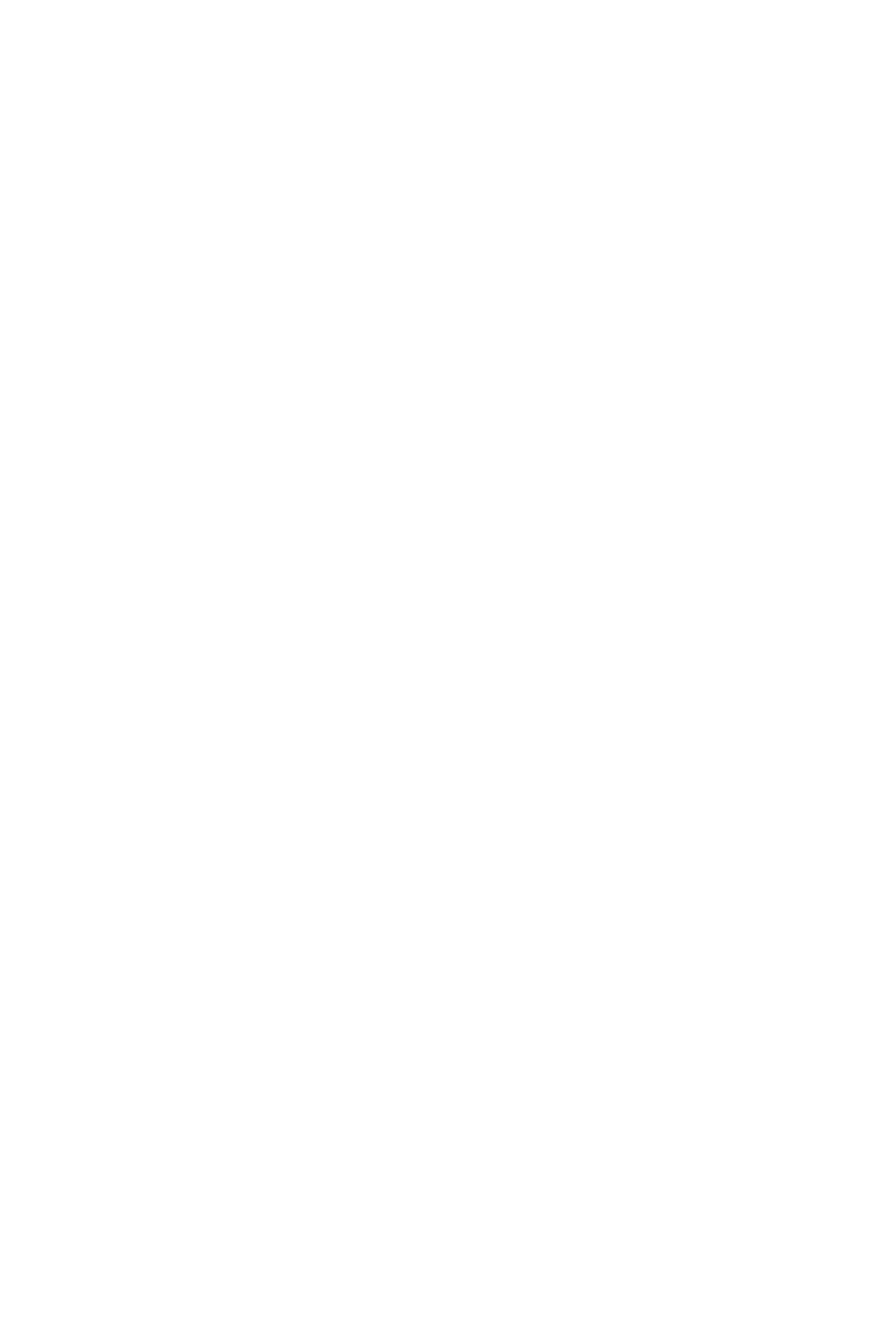
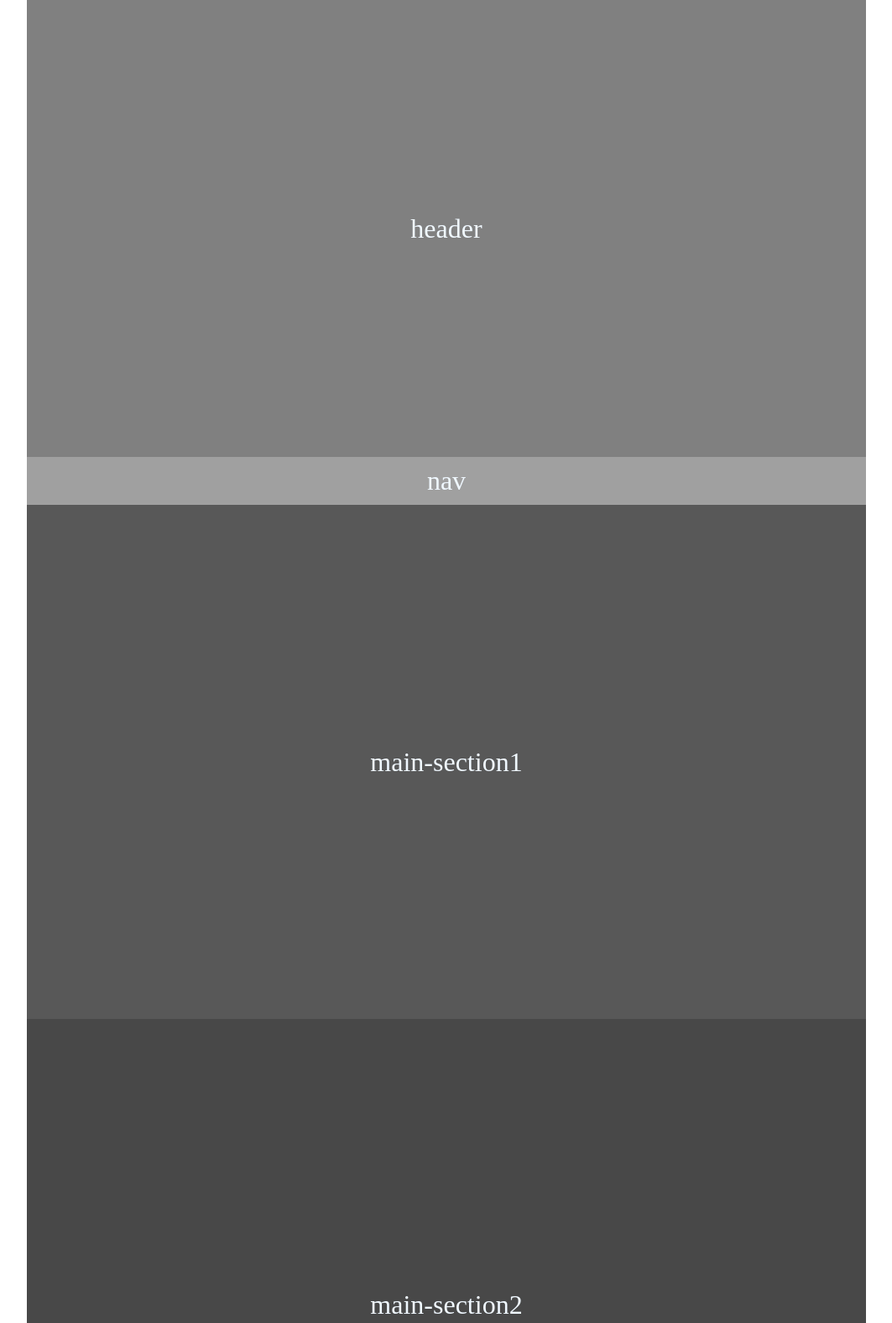
Before and after one commit to sandrastoltz/Layout-project, a plain HTML site: page index.html in a window 1280 px wide. Shown: the top 1575 px of the page at 84% size, without its empty margins (108-1171 px from the left). Before the commit the page ends 800 px from the top, so only its background shows below. Drawn offline with Linux system fonts and the light colour scheme.

Commit message:
grid-layout

```diff
--- a/index.html
+++ b/index.html
@@ -7,6 +7,37 @@
     <title>layoutprojekt</title>
 </head>
 <body>
+    <!--header-->
+    <header>
+        <p>header</p>
+    </header>
+
+    <!--nav-->
+    <nav>
+        <p>nav</p>
+    </nav>
+
+    <!--main-->
+    <main>
+        <!--section-1-->
+        <section class="section1">
+            <p>main-section1</p>
+        </section>
+
+        <!--section-2-->
+        <section class="section2">
+            <p>main-section2</p>
+        </section>
+        <!--section-3-->
+        <section class="section3">
+            <p>main-section3</p>
+        </section>
+    </main>
+
+    <!--footer-->
+    <footer>
+        <p>footer</p>
+    </footer>
 
 </body>
 </html>
--- a/style.css
+++ b/style.css
@@ -0,0 +1,92 @@
+*{
+    box-sizing: border-box;
+    margin: 0;
+    padding: 0;
+}
+
+body {
+    width: 62.5rem;
+    height: 187rem;
+    margin: auto;
+    display: grid;
+    grid-template-columns: repeat(6, 1fr);
+    grid-template-rows: [line1] 34rem [line2] 3.563rem [line3] 38.25rem [line4] 42.5rem [line5] 42.5rem [line6] 25.5rem [line7];
+}
+
+/*text*/
+p {
+    color: aliceblue;
+    font-size: 2rem;
+}
+
+/*header*/
+header {
+    background-color: gray;
+    grid-area: 1/1/2/-1;
+
+    /*text*/
+    display: flex;
+    justify-content: center;
+    align-items: center;
+}
+
+/*nav*/
+nav {
+    background-color: rgb(160, 160, 160);
+    grid-area: 2/1/3/-1;
+
+    /*text*/
+    display: flex;
+    justify-content: center;
+    align-items: center;
+}
+
+/*main*/
+main {
+    background-color: rgb(106, 106, 106);
+    grid-area: 3/1/6/-1;
+    display: grid;
+    grid-template-columns: repeat(6, 1fr);
+    grid-template-rows: [line1] 38.25rem [line2] 42.5rem [line3] 42.5rem [line4];
+}
+
+.section1 {
+    background-color: rgb(88, 88, 88);
+    grid-area: 1/1/2/-1;
+
+    /*text*/
+    display: flex;
+    justify-content: center;
+    align-items: center;
+}
+
+.section2 {
+    background-color: rgb(72, 72, 72);
+    grid-area: 2/1/3/-1;
+
+    /*text*/
+    display: flex;
+    justify-content: center;
+    align-items: center;
+}
+
+.section3 {
+    background-color: rgb(61, 61, 61);
+    grid-area: 3/1/4/-1;
+
+    /*text*/
+    display: flex;
+    justify-content: center;
+    align-items: center;
+}
+
+/*footer*/
+footer {
+    background-color: rgb(184, 184, 184);
+    grid-area: 6/1/7/-1;
+
+    /*text*/
+    display: flex;
+    justify-content: center;
+    align-items: center;
+}
```
